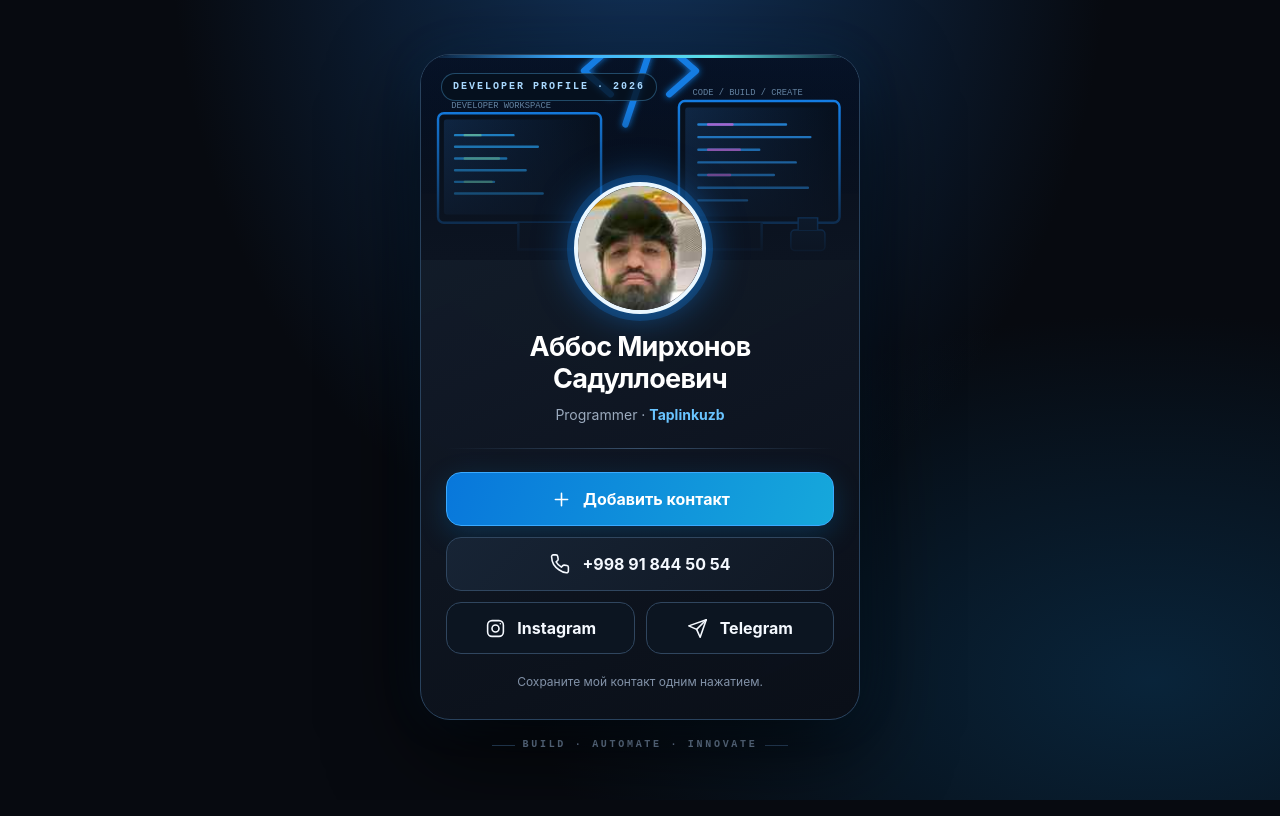
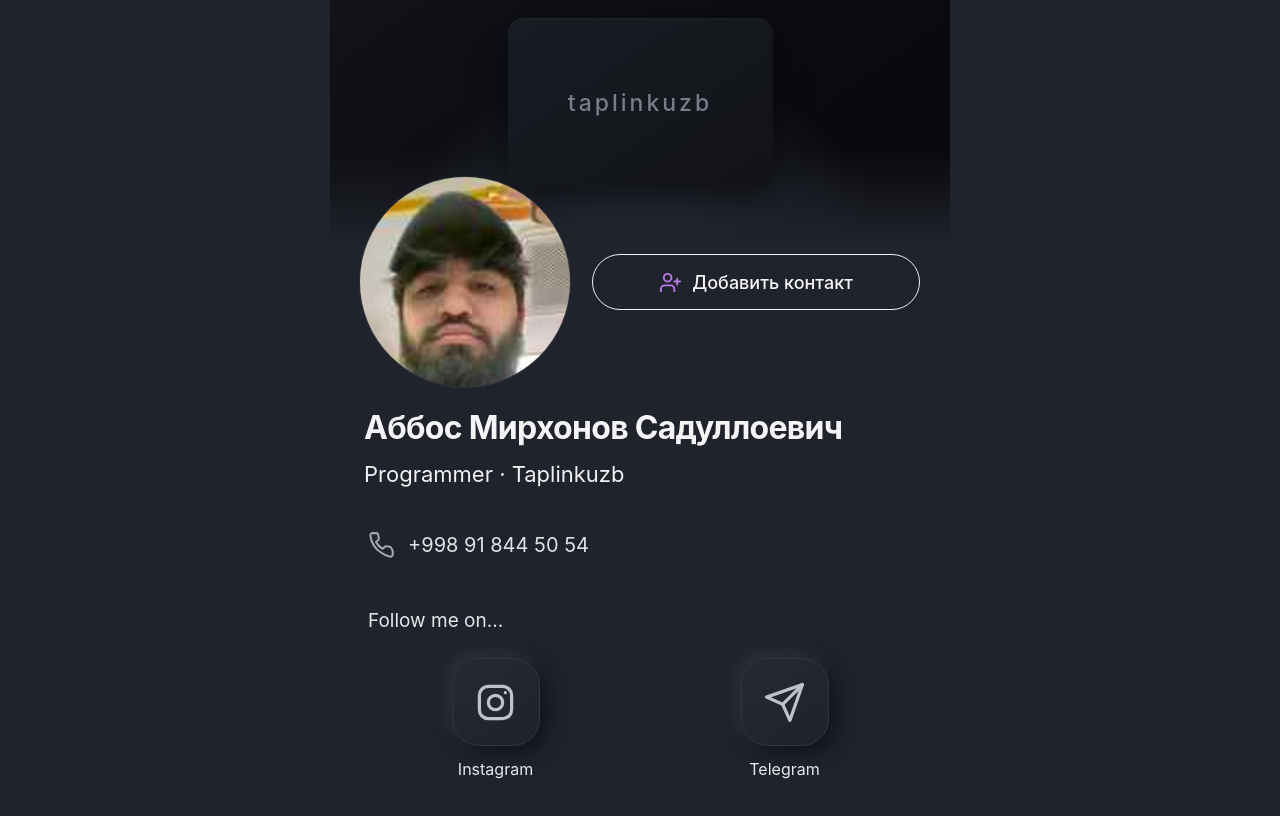
Before and after one commit to taplinkuzb/nfc-business, a plain HTML site: page abbos/index.html in a window 1280 px wide. Drawn offline with Linux system fonts and the light colour scheme.

Commit message:
Redesign personal NFC business card to match reference layout

```diff
--- a/abbos/index.html
+++ b/abbos/index.html
@@ -3,77 +3,71 @@
 <head>
 <meta charset="utf-8">
 <meta name="viewport" content="width=device-width,initial-scale=1">
-<meta name="theme-color" content="#080b12">
+<meta name="theme-color" content="#20232b">
 <title>Аббос Мирхонов — персональная NFC-визитка</title>
-<meta name="description" content="Персональная NFC-визитка Аббоса Мирхонова Садуллоевича — программист Taplinkuzb. Контакты, Instagram и Telegram.">
-<meta property="og:title" content="Аббос Мирхонов — Programmer">
-<meta property="og:description" content="Персональная цифровая визитка. Один контакт — одно касание.">
+<meta name="description" content="Персональная цифровая визитка Аббоса Мирхонова Садуллоевича. Programmer — Taplinkuzb.">
+<meta property="og:title" content="Аббос Мирхонов — Taplinkuzb">
+<meta property="og:description" content="Моя цифровая визитка. Сохраните контакт одним нажатием.">
 <meta property="og:image" content="https://taplinkuzb.uz/abbos/abbos.jpg">
 <style>
-:root{color-scheme:dark;--bg:#070a10;--panel:#101722;--line:#243449;--blue:#39a9ff;--cyan:#5ce1e6;--muted:#9baabd;--white:#f4f8ff}
+:root{color-scheme:dark;--page:#20232b;--panel:#242832;--text:#f5f5f7;--muted:#c4c6ce;--soft:#969ba8;--accent:#b57bea;--line:#414651}
 *{box-sizing:border-box}
-html{min-height:100%;background:var(--bg)}
-body{margin:0;min-height:100vh;padding:30px 16px 24px;display:grid;place-items:center;background:radial-gradient(ellipse at 50% -12%,#12335b 0,transparent 52%),radial-gradient(ellipse at 90% 85%,#09243a 0,transparent 38%),var(--bg);font:16px/1.5 -apple-system,BlinkMacSystemFont,"Segoe UI",Arial,sans-serif;color:var(--white)}
-main{width:100%;max-width:440px}
-.card{position:relative;overflow:hidden;border:1px solid #29425d;border-radius:30px;background:linear-gradient(155deg,rgba(21,31,46,.97),rgba(10,15,24,.99));box-shadow:0 28px 90px #000b,0 0 45px #168cff18}
-.card:before{content:"";position:absolute;inset:0 0 auto;height:3px;background:linear-gradient(90deg,transparent,var(--blue),var(--cyan),transparent);z-index:2}
-.cover{height:205px;position:relative;background:#07152b url("programmer-bg.svg") center 48%/cover no-repeat}
-.cover:after{content:"";position:absolute;inset:0;background:linear-gradient(180deg,#07101a20 25%,#0c1421 100%)}
-.cover-label{position:absolute;z-index:1;top:18px;left:20px;padding:7px 11px;border:1px solid #5bbcff55;border-radius:30px;background:#06111dcc;color:#a9d9ff;font:700 10px/1.2 ui-monospace,monospace;letter-spacing:2px}
-.profile{position:relative;margin-top:-78px;padding:0 25px 28px;text-align:center;z-index:1}
-.avatar{display:block;width:132px;height:132px;margin:0 auto 17px;border-radius:50%;object-fit:cover;border:4px solid #eaf7ff;background:#101827;box-shadow:0 0 0 7px #168cff38,0 0 38px #168cff88}
-h1{margin:0;color:#fff;font-size:27px;line-height:1.2;letter-spacing:-.7px}
-.role{margin:9px 0 0;color:var(--muted);font-size:14px}
-.role strong{color:#69c4ff;font-weight:700}
-.rule{height:1px;margin:23px 0;background:linear-gradient(90deg,transparent,#38506b,transparent)}
-.actions{display:grid;gap:11px}
-.action{min-height:54px;padding:13px 17px;border:1px solid #30465f;border-radius:15px;background:linear-gradient(135deg,#172435,#101824);display:flex;align-items:center;justify-content:center;gap:11px;color:#f5f9ff;text-decoration:none;font-weight:650;transition:transform .18s,border-color .18s,filter .18s}
-.action:active{transform:scale(.985)}
-.action:hover{border-color:#5abaff;filter:brightness(1.12)}
-.action.primary{border-color:#3baaff;background:linear-gradient(110deg,#0877db,#16a8db);box-shadow:0 8px 28px #0789df3b;color:white}
-.icon{width:22px;height:22px;display:inline-grid;place-items:center;flex:none}
-.icon svg{width:21px;height:21px;fill:none;stroke:currentColor;stroke-width:1.8;stroke-linecap:round;stroke-linejoin:round}
-.socials{display:grid;grid-template-columns:1fr 1fr;gap:11px;margin-top:11px}
-.social{min-height:52px;background:#0c1521}
-.hint{margin:19px 0 0;color:#8292a8;font-size:12px}
-.signature{display:flex;align-items:center;justify-content:center;gap:8px;margin:18px 0 0;color:#8099b7;font:700 10px/1.4 ui-monospace,monospace;letter-spacing:2.7px}
-.signature:before,.signature:after{content:"";width:23px;height:1px;background:#315071}
-@media(max-width:380px){body{padding:18px 12px}.cover{height:180px}.profile{padding-left:18px;padding-right:18px}h1{font-size:24px}.avatar{width:120px;height:120px}}
+html,body{margin:0;min-height:100%;background:var(--page);color:var(--text);font-family:-apple-system,BlinkMacSystemFont,"Segoe UI",Arial,sans-serif}
+body{min-height:100vh}
+main{width:100%;max-width:620px;margin:0 auto;padding-bottom:36px}
+.cover{height:245px;position:relative;display:flex;align-items:flex-start;justify-content:center;padding-top:18px;overflow:hidden;background:radial-gradient(ellipse at 50% 105%,#343b4b 0,transparent 55%),linear-gradient(145deg,#111318,#090a0d 72%)}
+.cover:after{content:"";position:absolute;inset:0;background:linear-gradient(180deg,transparent 62%,var(--page) 100%)}
+.brand{position:relative;z-index:1;width:265px;height:170px;border-radius:16px;background:linear-gradient(145deg,#191c23,#111318);box-shadow:0 12px 35px #0008,inset 0 1px #ffffff0b;display:flex;align-items:center;justify-content:center;color:#777d89;font-size:23px;letter-spacing:3px;font-weight:500}
+.profile{position:relative;margin-top:-68px;padding:0 30px;z-index:2}
+.topline{display:flex;align-items:center;gap:22px;min-height:145px}
+.avatar{width:210px;height:210px;flex:none;border-radius:50%;object-fit:cover;object-position:center;border:0;background:#343b4b;box-shadow:0 0 0 1px #ffffff12}
+.add{flex:1;min-height:56px;border:1.5px solid #f0f1f5;border-radius:40px;color:#f5f5f7;text-decoration:none;display:flex;align-items:center;justify-content:center;gap:10px;font-size:18px;font-weight:500;white-space:nowrap}
+.add svg{width:23px;height:23px;stroke:var(--accent);fill:none;stroke-width:2;stroke-linecap:round;stroke-linejoin:round}
+h1{font-size:32px;line-height:1.18;letter-spacing:-.7px;margin:22px 4px 12px;font-weight:700}
+.role{font-size:22px;line-height:1.4;margin:0 4px 42px;color:#f1f1f4}
+.details{display:grid;gap:22px;margin:0 8px 50px}
+.detail{display:flex;align-items:center;gap:13px;color:#e2e3e8;text-decoration:none;font-size:20px;line-height:1.35}
+.detail svg{width:27px;height:27px;flex:none;stroke:#a4a8b2;fill:none;stroke-width:1.8;stroke-linecap:round;stroke-linejoin:round}
+.social-title{font-size:19px;color:#e6e7eb;margin:0 8px 26px}
+.socials{display:grid;grid-template-columns:repeat(2,minmax(0,1fr));gap:18px}
+.social{min-height:122px;display:flex;flex-direction:column;align-items:center;justify-content:center;gap:13px;color:#e7e8ed;text-decoration:none;font-size:16px}
+.social-icon{width:88px;height:88px;border-radius:27px;background:linear-gradient(145deg,#252a35,#1e222b);box-shadow:7px 7px 18px #11141b,-5px -5px 16px #303541;border:1px solid #303541;display:grid;place-items:center}
+.social-icon svg{width:43px;height:43px;stroke:#bfc2cb;fill:none;stroke-width:1.8;stroke-linecap:round;stroke-linejoin:round}
+@media(max-width:420px){.cover{height:225px}.brand{width:225px;height:150px;font-size:20px}.profile{padding:0 22px}.topline{gap:14px;min-height:132px}.avatar{width:145px;height:145px}.add{min-height:52px;font-size:15px;gap:7px}h1{font-size:27px;margin-top:22px}.role{font-size:19px;margin-bottom:36px}.detail{font-size:18px}.details{gap:20px;margin-bottom:43px}.social-icon{width:82px;height:82px}}
+@media(max-width:350px){.profile{padding:0 16px}.avatar{width:128px;height:128px}.add{font-size:13px}}
 </style>
 </head>
 <body>
 <main>
-<section class="card" aria-label="Персональная визитка Аббоса Мирхонова">
-  <div class="cover"><span class="cover-label">DEVELOPER PROFILE · 2026</span></div>
-  <div class="profile">
-    <img class="avatar" src="abbos.jpg" alt="Фото Аббоса Мирхонова">
-    <h1>Аббос Мирхонов<br>Садуллоевич</h1>
-    <p class="role">Programmer · <strong>Taplinkuzb</strong></p>
-    <div class="rule"></div>
-    <div class="actions">
-      <a class="action primary" href="abbos.vcf" download>
-        <span class="icon"><svg viewBox="0 0 24 24"><path d="M12 5v14M5 12h14"/><path d="M4 3h16v18H4z" opacity=".0"/></svg></span>
+  <div class="cover"><div class="brand">taplinkuzb</div></div>
+  <section class="profile" aria-label="Персональная визитка Аббоса Мирхонова">
+    <div class="topline">
+      <img class="avatar" src="abbos.jpg" alt="Фото Аббоса Мирхонова">
+      <a class="add" href="abbos.vcf" download>
+        <svg viewBox="0 0 24 24"><path d="M16 21v-2a4 4 0 0 0-4-4H6a4 4 0 0 0-4 4v2"/><circle cx="9" cy="7" r="4"/><path d="M19 8v6M16 11h6"/></svg>
         Добавить контакт
       </a>
-      <a class="action" href="tel:+998918445054">
-        <span class="icon"><svg viewBox="0 0 24 24"><path d="M21 16.5v3a2 2 0 0 1-2.2 2A19.8 19.8 0 0 1 10.2 18a19.4 19.4 0 0 1-6-6A19.8 19.8 0 0 1 1.8 3.2 2 2 0 0 1 3.8 1h3a2 2 0 0 1 2 1.7l.5 3a2 2 0 0 1-.6 1.7L7 9a16 16 0 0 0 6 6l1.6-1.7a2 2 0 0 1 1.7-.6l3 .5a2 2 0 0 1 1.7 2z"/></svg></span>
+    </div>
+    <h1>Аббос Мирхонов Садуллоевич</h1>
+    <p class="role">Programmer · Taplinkuzb</p>
+    <div class="details">
+      <a class="detail" href="tel:+998918445054">
+        <svg viewBox="0 0 24 24"><path d="M22 16.9v3a2 2 0 0 1-2.2 2A19.8 19.8 0 0 1 11.2 18a19.5 19.5 0 0 1-6-6A19.8 19.8 0 0 1 2.1 3.2 2 2 0 0 1 4.1 1h3a2 2 0 0 1 2 1.7l.5 3a2 2 0 0 1-.6 1.7L7.1 9a16 16 0 0 0 6 6l1.6-1.7a2 2 0 0 1 1.7-.6l3 .5a2 2 0 0 1 1.6 1.7z"/></svg>
         +998 91 844 50 54
       </a>
     </div>
+    <p class="social-title">Follow me on...</p>
     <div class="socials">
-      <a class="action social" href="https://www.instagram.com/mirxonov_abbos/" target="_blank" rel="noopener noreferrer">
-        <span class="icon"><svg viewBox="0 0 24 24"><rect x="3" y="3" width="18" height="18" rx="5"/><circle cx="12" cy="12" r="4"/><path d="M17.5 6.5h.01"/></svg></span>
+      <a class="social" href="https://www.instagram.com/mirxonov_abbos/" target="_blank" rel="noopener noreferrer">
+        <span class="social-icon"><svg viewBox="0 0 24 24"><rect x="3" y="3" width="18" height="18" rx="5"/><circle cx="12" cy="12" r="4"/><path d="M17.5 6.5h.01"/></svg></span>
         Instagram
       </a>
-      <a class="action social" href="https://t.me/Mas01055" target="_blank" rel="noopener noreferrer">
-        <span class="icon"><svg viewBox="0 0 24 24"><path d="m22 2-7 20-4-9-9-4 20-7Z"/><path d="M22 2 11 13"/></svg></span>
+      <a class="social" href="https://t.me/Mas01055" target="_blank" rel="noopener noreferrer">
+        <span class="social-icon"><svg viewBox="0 0 24 24"><path d="m22 2-7 20-4-9-9-4 20-7Z"/><path d="M22 2 11 13"/></svg></span>
         Telegram
       </a>
     </div>
-    <p class="hint">Сохраните мой контакт одним нажатием.</p>
-  </div>
-</section>
-<div class="signature">BUILD · AUTOMATE · INNOVATE</div>
+  </section>
 </main>
 </body>
 </html>
```
